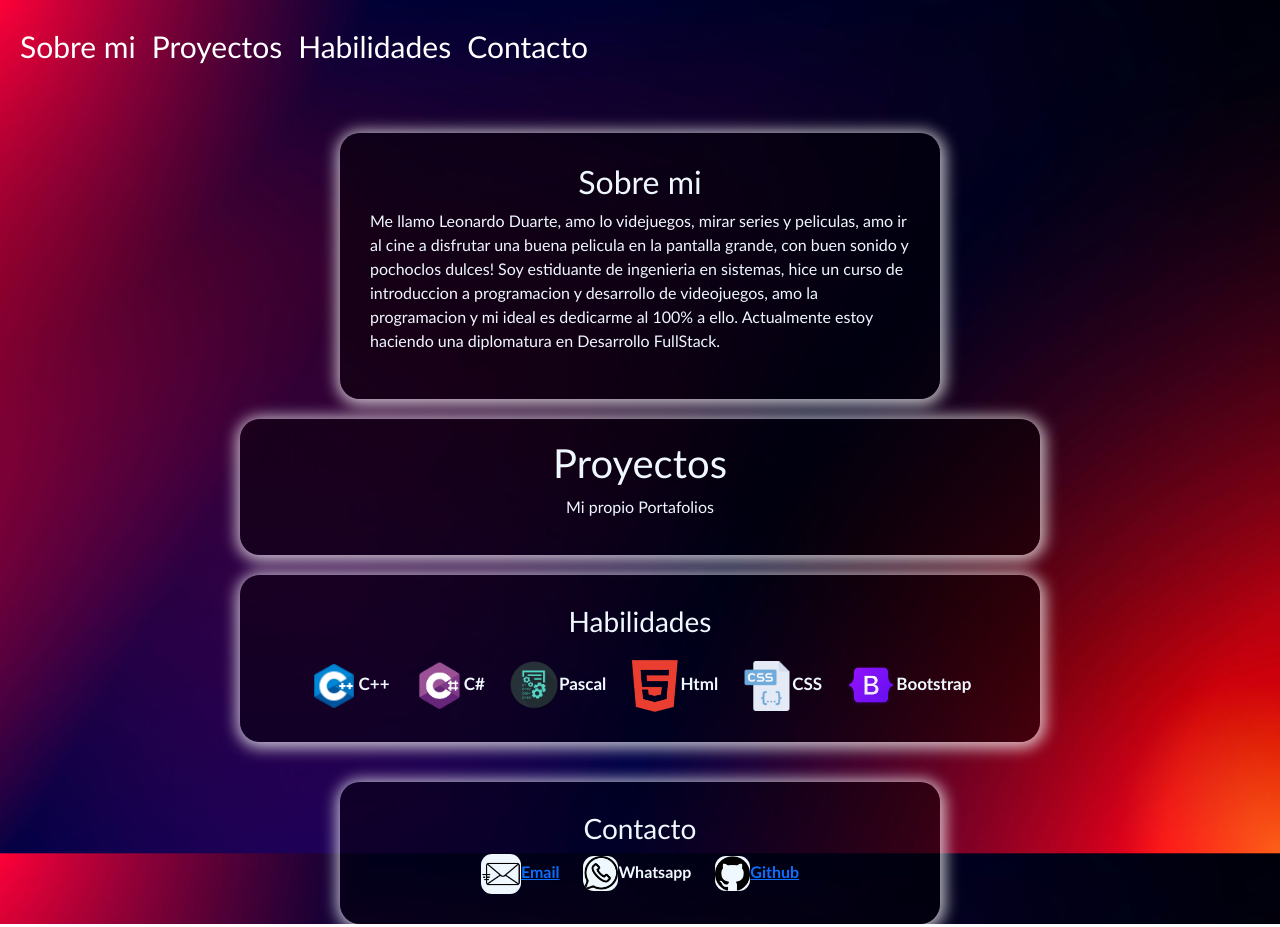
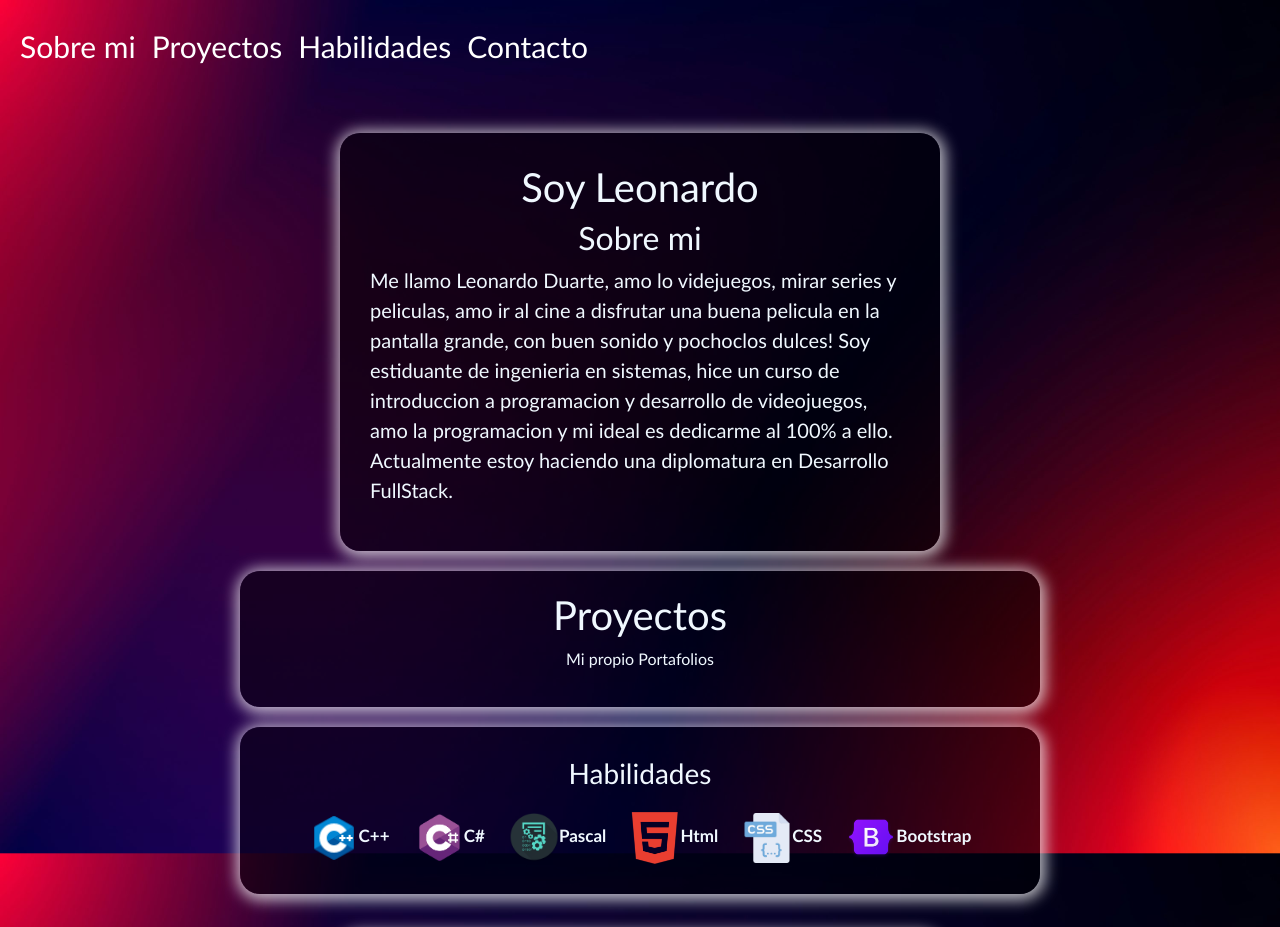
Before and after one commit to Sevengex/Portafolio, a plain HTML site: page index.html in a window 1280 px wide. Shown: the top 927 px of the page. Drawn offline with nearby package versions, Linux system fonts and the light colour scheme.

Commit message:
Arreglo parrafo

```diff
--- a/index.html
+++ b/index.html
@@ -43,6 +43,7 @@
   <div class="cards-cont-abs">
     <main>
       <div class="sobremi">
+        <h1>Soy Leonardo</h1>
         <h2 class="sobremi-titulo" id="sobre-mi">Sobre mi</h2>
         <p class="parrafo-sobremi">
           Me llamo Leonardo Duarte, amo lo videjuegos, mirar series y peliculas, amo ir al cine a
--- a/styles.css
+++ b/styles.css
@@ -57,6 +57,10 @@ main {
   width: 600px;
   padding: 40px;
 
+}
+
+.parrafo-sobremi {
+  font-size: 20px;
 }
 
 .sobremi {
```
